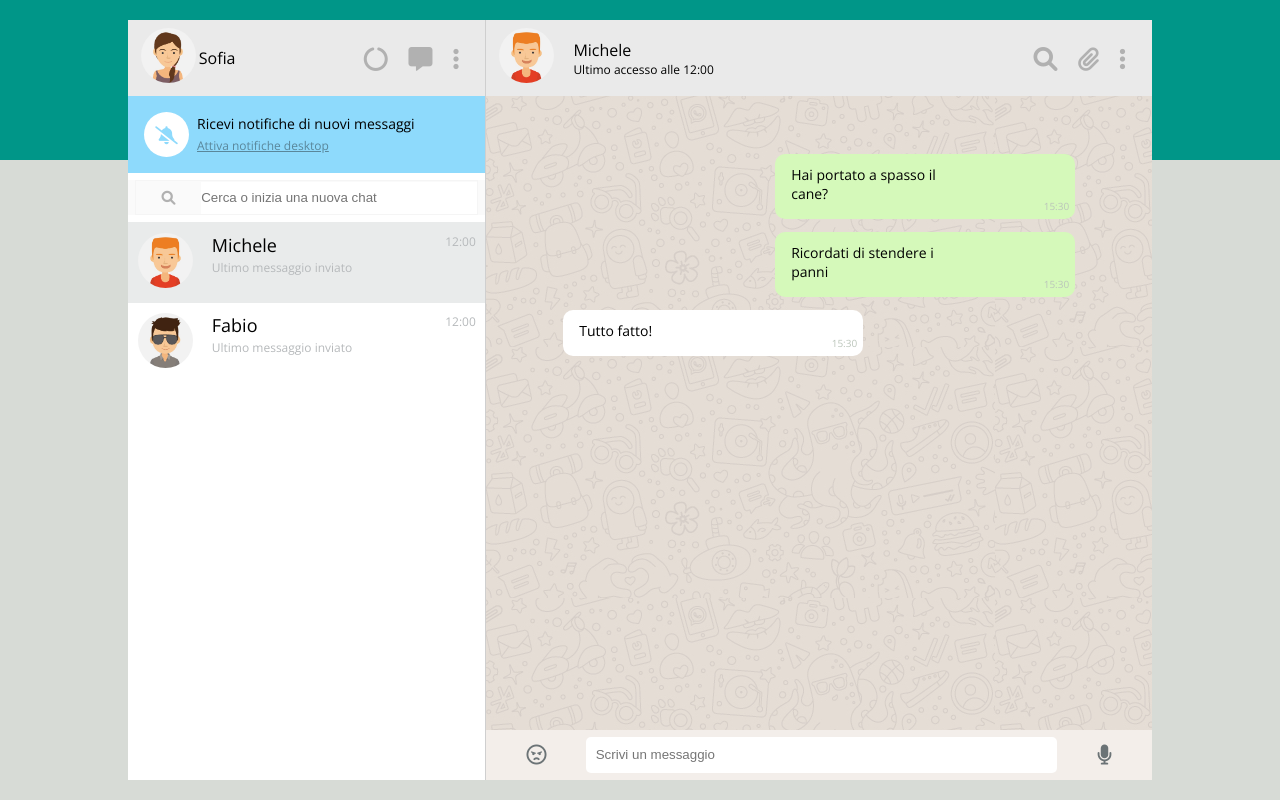
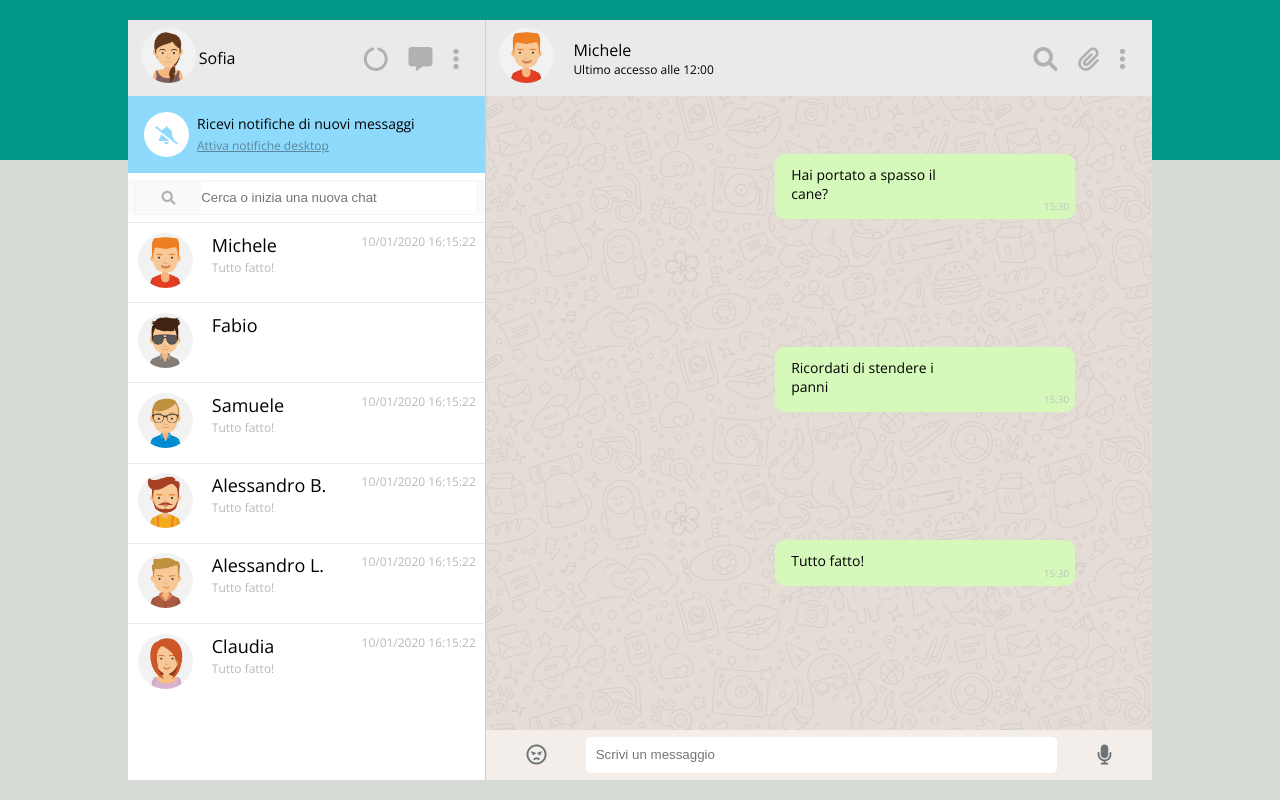
Before and after one commit to Erika-Sarleti/js-html-css-boolzap, a plain HTML site: page index.html in a window 1280 px wide. Drawn offline with nearby package versions, Linux system fonts and the light colour scheme.

Commit message:
selezionare chat

```diff
--- a/index.html
+++ b/index.html
@@ -1,5 +1,6 @@
 <!DOCTYPE html>
 <html lang="en">
+
 <head>
     <meta charset="UTF-8">
     <meta http-equiv="X-UA-Compatible" content="IE=edge">
@@ -10,10 +11,13 @@
     <link rel="preconnect" href="https://fonts.googleapis.com">
     <link rel="preconnect" href="https://fonts.gstatic.com" crossorigin>
     <link href="https://fonts.googleapis.com/css2?family=Open+Sans&display=swap" rel="stylesheet">
-    <link rel="stylesheet" href="https://cdnjs.cloudflare.com/ajax/libs/font-awesome/6.0.0/css/all.min.css" integrity="sha512-9usAa10IRO0HhonpyAIVpjrylPvoDwiPUiKdWk5t3PyolY1cOd4DSE0Ga+ri4AuTroPR5aQvXU9xC6qOPnzFeg==" crossorigin="anonymous" referrerpolicy="no-referrer" />
+    <link rel="stylesheet" href="https://cdnjs.cloudflare.com/ajax/libs/font-awesome/6.0.0/css/all.min.css"
+        integrity="sha512-9usAa10IRO0HhonpyAIVpjrylPvoDwiPUiKdWk5t3PyolY1cOd4DSE0Ga+ri4AuTroPR5aQvXU9xC6qOPnzFeg=="
+        crossorigin="anonymous" referrerpolicy="no-referrer" />
     <link rel="stylesheet" href="css/style.css">
 
 </head>
+
 <body>
     <div class="app">
         <!-- Background esterno alla chatbox -->
@@ -57,38 +61,27 @@
                 <div class="input-container">
                     <div class="search-bar horizontal">
                         <i class="fa-solid fa-magnifying-glass"></i>
-                        <input type="text" placeholder="Cerca o inizia una nuova chat" name="search-contact" id="search-contact">
+                        <input type="text" placeholder="Cerca o inizia una nuova chat" name="search-contact"
+                            id="search-contact">
                     </div>
                 </div>
 
                 <!-- lista contatti -->
                 <div class="main-contacts">
-                    <div class="contact horizontal active">
+                    <div v-for="(contact, i) in contacts" class="contact horizontal" @click="selectChat(i)">
                         <div class="contact-profile horizontal">
                             <div class="img-container">
-                                <img src="img/avatar_1.jpg" alt="" class="profile-pic">
+                                <img :src="'img/avatar' + contacts[i].image + '.jpg'" alt="" class="profile-pic">
                             </div>
                             <div class="info-contact vertical">
-                                <div class="name">Michele</div>
-                                <div class="small-text"> Ultimo messaggio inviato</div>
+                                <div class="name">{{contact.name}}</div>
+                                <div class="small-text" v-if="contact.messages.length != 0">
+                                    {{ contact.messages[contact.messages.length-1].text }}
+                                </div>
                             </div>
                         </div>
                         <div class="last-message">
-                            <div class="small-text">12:00</div>
-                        </div>
-                    </div>
-                    <div class="contact horizontal ">
-                        <div class="contact-profile horizontal">
-                            <div class="img-container">
-                                <img src="img/avatar_2.jpg" alt="" class="profile-pic">
-                            </div>
-                            <div class="info-contact vertical">
-                                <div class="name">Fabio</div>
-                                <div class="small-text"> Ultimo messaggio inviato</div>
-                            </div>
-                        </div>
-                        <div class="last-message">
-                            <div class="small-text">12:00</div>
+                            <div class="small-text" v-if="contact.messages.length != 0">{{ contact.messages[contact.messages.length-1].date }}</div>
                         </div>
                     </div>
                 </div>
@@ -113,14 +106,14 @@
                     </div>
                 </div>
                 <div class="chat-box-container">
-                    <div class="chat-box vertical">
+                    <div class="chat-box vertical" v-for="(element, i) in contacts[currentChat].messages">
                         <div class="message send">
                             <div class="normal-text">
-                                Hai portato a spasso il cane?
+                                {{element.text}}
                             </div>
                             <div class="time">15:30</div>
                         </div>
-                        <div class="message send">
+                        <!-- <div class="message send">
                             <div class="normal-text">
                                 Ricordati di stendere i panni
                             </div>
@@ -131,7 +124,7 @@
                                 Tutto fatto!
                             </div>
                             <div class="time">15:30</div>
-                        </div>
+                        </div> -->
                     </div>
                 </div>
                 <div class="text-input horizontal">
@@ -142,7 +135,8 @@
             </div>
         </div>
     </div>
-    <script src="https://cdn.jsdelivr.net/npm/vue@2.6.14"></script>
+    <script src="https://cdn.jsdelivr.net/npm/vue@2/dist/vue.js"></script>
     <script src="js/main.js"></script>
 </body>
+
 </html>
--- a/js/main.js
+++ b/js/main.js
@@ -0,0 +1,130 @@
+/*
+ contacts: [
+{
+name: 'Michele',
+avatar: '_1',
+visible: true,
+messages: [
+{
+date: '10/01/2020 15:30:55',
+message: 'Hai portato a spasso il cane?',
+status: 'sent'
+},
+{
+date: '10/01/2020 15:50:00',
+message: 'Ricordati di stendere i panni',
+status: 'sent'
+},
+{
+date: '10/01/2020 16:15:22',
+message: 'Tutto fatto!',
+status: 'received'
+}
+],
+},
+*/
+
+
+const app = new Vue({
+    el: '.app',
+    data:{
+        currentChat: 0,
+        contacts:[
+            {
+                name:'Michele',
+                image:'_1',
+                active:true,
+                messages: [
+                    {
+                        date: '10/01/2020 15:30:55',
+                        text: 'Hai portato a spasso il cane?',
+                        status: 'sent'
+                        },
+                        {
+                        date: '10/01/2020 15:50:00',
+                        text: 'Ricordati di stendere i panni',
+                        status: 'sent'
+                        },
+                        {
+                        date: '10/01/2020 16:15:22',
+                        text: 'Tutto fatto!',
+                        status: 'received'
+                        }
+                ],
+            },
+            {
+                name:'Fabio',
+                image:'_2',
+                active:false,
+                messages: [
+
+                ],
+            },
+            {
+                name:'Samuele',
+                image:'_3',
+                active:false,
+                messages: [
+                    {
+                        date: '10/01/2020 16:15:22',
+                        text: 'Tutto fatto!',
+                        status: 'received'
+                        }
+                ],
+            },
+            {
+                name:'Alessandro B.',
+                image:'_4',
+                active:false,
+                messages: [
+                    {
+                        date: '10/01/2020 16:15:22',
+                        text: 'Tutto fatto!',
+                        status: 'received'
+                        }
+                ],
+            },
+            {
+                name:'Alessandro L.',
+                image:'_5',
+                active:false,
+                messages: [
+                    {
+                        date: '10/01/2020 16:15:22',
+                        text: 'Tutto fatto!',
+                        status: 'received'
+                        }
+                ],
+            },
+            {
+                name:'Claudia',
+                image:'_6',
+                active:false,
+                messages: [
+                    {
+                        date: '10/01/2020 16:15:22',
+                        text: 'Tutto fatto!',
+                        status: 'received'
+                        }
+                ],
+            },
+        ]
+    },
+    methods: {
+        selectChat(i){
+           this.currentChat = i
+        }
+    }
+})
+
+
+/*
+Visualizzazione dinamica dei messaggi: tramite la direttiva v-for, visualizzare tutti i messaggi relativi al contatto attivo all’interno del pannello della conversazione
+    -al click sul contatto
+        currentChat = contatto cliccato
+
+Click sul contatto mostra la conversazione del contatto cliccato
+Milestone 3
+Aggiunta di un messaggio: l’utente scrive un testo nella parte bassa e digitando “enter” il testo viene aggiunto al thread sopra, come messaggio verde
+Risposta dall’interlocutore: ad ogni inserimento di un messaggio, l’utente riceverà un “ok” come risposta, che apparirà dopo 1 secondo.
+*/
```
